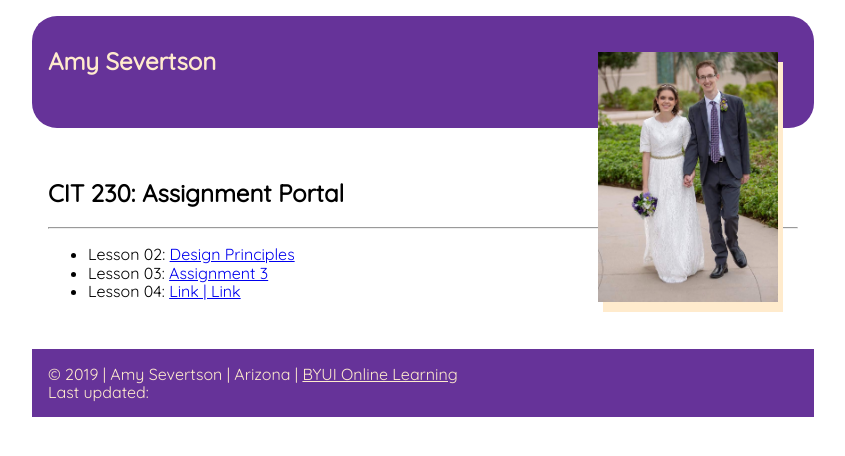
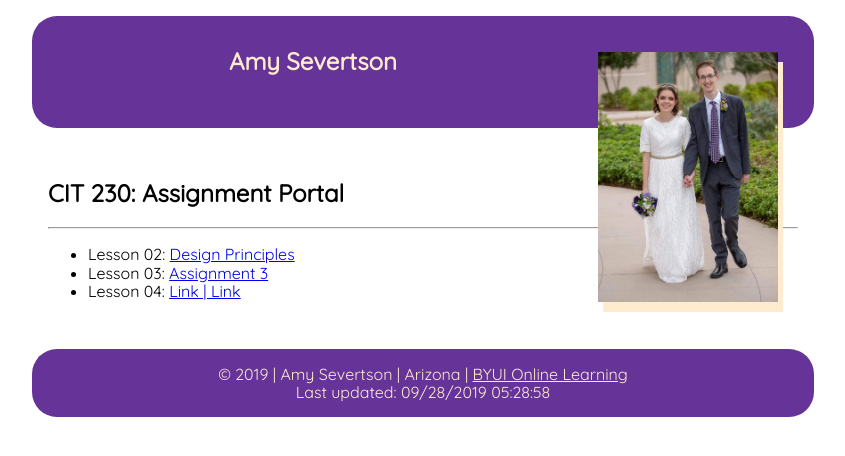
Before and after one commit to aesevertson/aesevertson.github.io, a plain HTML site: page index.html in a window 1280 px wide. Shown: the whole page, without its empty margins (217-1062 px from the left). Drawn offline with Linux system fonts and the light colour scheme; files that its build step writes are made by us from their sources.

Commit message:
fixing alot!

```diff
--- a/index.html
+++ b/index.html
@@ -25,12 +25,12 @@
             <li>Lesson 04: <a href="#">Link | Link</a></li>
         </ul>
     </main>
-    <footer>&copy; 2019 | Amy Severtson | Arizona | <a href="http://byui.edu/online">BYUI Online Learning</a><br>
-        Last updated: <span id="lastmodified"></span>
+    <footer>&copy; <span id="year"></span> | Amy Severtson | Arizona | <a href="http://byui.edu/online">BYUI Online Learning</a><br>
+        Last updated: <span id="lastupdated"></span>
     </footer>
 
 
-    <script src="dates.js"></script>
+    <script src="date.js"></script>
 
 </body>
 
--- a/small.css
+++ b/small.css
@@ -1,9 +1,17 @@
 header{
-background-color: rebeccapurple;
-color: blanchedalmond;
-border-radius: 25px;
-height: 80px;
-text-align: center;
+    background-color: rebeccapurple;
+    color: blanchedalmond;
+    border-radius: 25px;
+    height: 80px;
+    text-align: center;
+}
+
+footer{
+    background-color: rebeccapurple;
+    color: blanchedalmond;
+    border-radius: 25px;
+    height: 80px;
+    text-align: center;
 }
 
 h1{
@@ -37,13 +45,7 @@ img{
 }
 
 
-footer{
-background-color: rebeccapurple;
-color: blanchedalmond;
-border-radius: 25px;
-height: 50px;
-text-align: center;
-    }
+
 
 footer a:link, footer a:visited{
 color: blanchedalmond;
```
Also changed, not shown: css/normalize.css (renamed from normalize.css).
